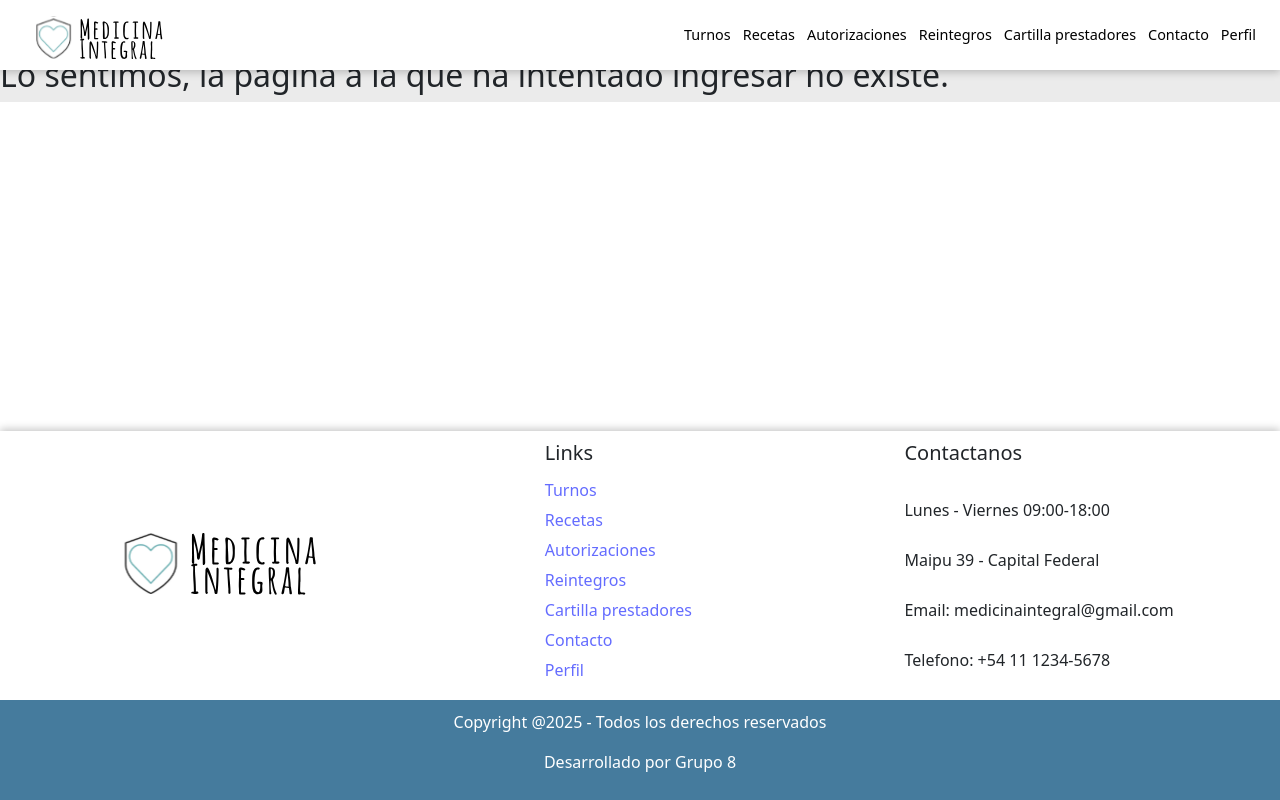
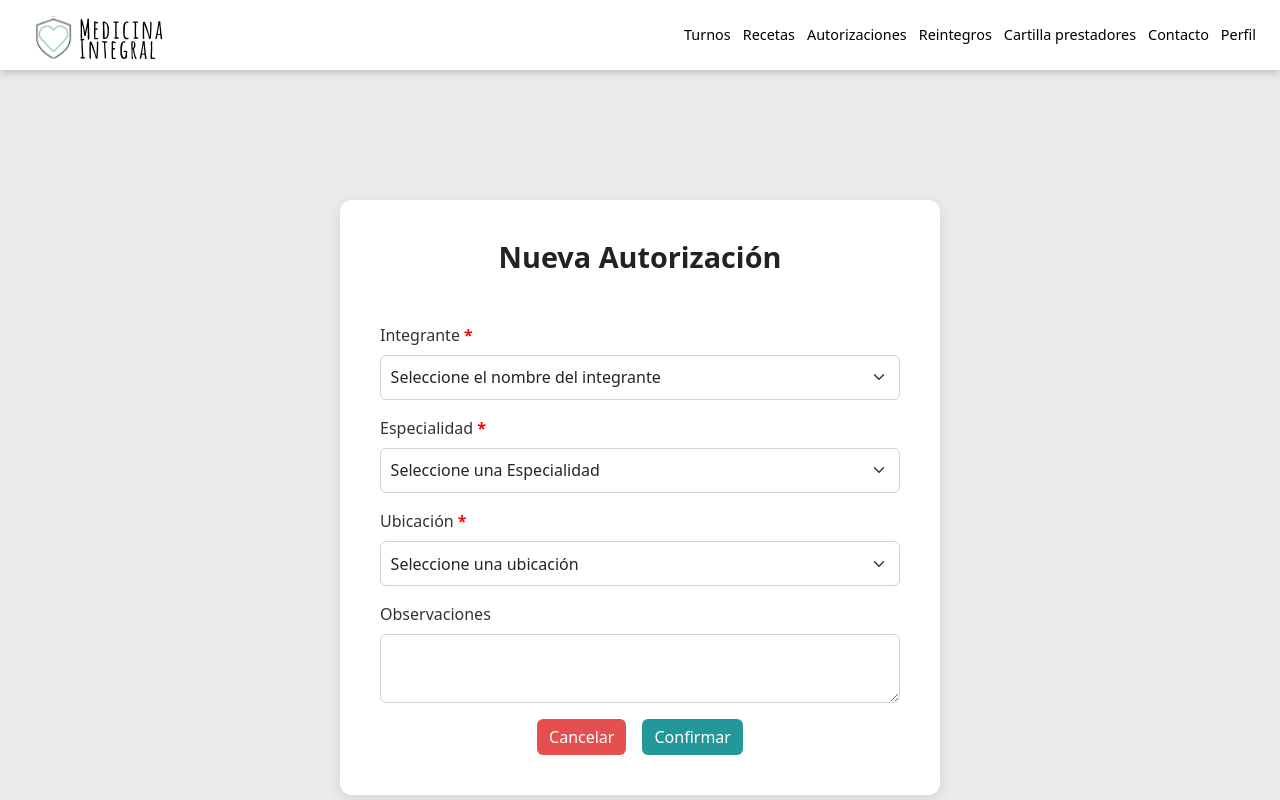
Before and after one commit to DesApp-2025c2-Grupo-8/Afiliados-FrontEnd, a React (Vite) app: page /cargar-autorizacion in a window 1280 px wide. Shown: the top 800 px of the page. Built offline with nearby package versions, Linux system fonts and the light colour scheme.

Commit message:
Avances en Formulario Autorizacion

```diff
--- a/src/AppRouter.jsx
+++ b/src/AppRouter.jsx
@@ -13,6 +13,7 @@ import ConsultarRecetas from "./Screens/ConsultarRecetas/ConsultarRecetas";
 import CartillaPrestadores from "./Screens/CartillaPrestadores/CartillaPrestadores";
 import ConsultarAutorizaciones from "./Screens/ConsultarAutorizaciones/ConsultarAutorizaciones";
 import ConsultarReintegros from "./Screens/ConsultarReintegros/ConsultarReintegros";
+import FormAutorizaciones from "./Screens/FormAutorizaciones/FormAutorizaciones";
 
 import NotFound from "./Screens/NotFound/NotFound";
 import ConsultarTurnos from "./Screens/ConsultarTurnos/ConsultarTurnos";
@@ -32,7 +33,7 @@ export function AppRouter() {
           <Route path='/cargar-receta' Component={FormRecetas}/>
           <Route path='/consultar-recetas' Component={ConsultarRecetas}/>
           <Route path='/consultar-turnos' Component={ConsultarTurnos}/>
-          {/* <Route path='/cargar-autorizacion' Component={}/> */}
+          <Route path='/cargar-autorizacion' Component={FormAutorizaciones}/>
           <Route path='/consultar-autorizaciones' Component={ConsultarAutorizaciones}/>
           {/* <Route path='/solicitar-reintegro' Component={}/> */}
           <Route path='/consultar-reintegros' Component={ConsultarReintegros}/>
--- /dev/null
+++ b/src/Screens/FormAutorizaciones/FormAutorizaciones.jsx
@@ -0,0 +1,62 @@
+import React, { useEffect } from "react";
+// import { useNavigate, Link } from "react-router-dom"
+import { Form, Col, Row, Modal, Button } from "react-bootstrap"
+import FormGenerico from "../../components/FormGenerico/FormGenerico";
+import styles from './FormAutorizaciones.module.css'
+
+const FormAutorizaciones = () => {
+    useEffect(() => {
+        document.title = 'Cargar Autorización - Medicina Integral'
+    }, []);
+
+
+    return (
+        <>
+            <section className={styles.formContainer}>
+                <h1 className={styles.titulo}>Nueva Autorización</h1>
+                <FormGenerico >
+                    <Form.Group>
+                        <Form.Label>Integrante<span className={styles.oblgatorio}>*</span></Form.Label>
+                        <Form.Select
+                            name="integrante"
+                            required
+                        >
+                            <option value="">Seleccione el nombre del integrante</option>
+                        </Form.Select>
+                    </Form.Group>
+
+                    <Form.Group>
+                        <Form.Label>Especialidad<span className={styles.oblgatorio}>*</span></Form.Label>
+                        <Form.Select
+                            name="Especialidad"
+                            required
+                        >
+                            <option value="">Seleccione una Especialidad</option>
+                        </Form.Select>
+                    </Form.Group>
+
+
+                    <Form.Group>
+                        <Form.Label>Ubicación<span className={styles.oblgatorio}>*</span></Form.Label>
+                        <Form.Select
+                            name="ubicacion"
+                            required
+                        >
+                            <option value="">Seleccione una ubicación</option>
+                        </Form.Select>
+                    </Form.Group>
+
+                    <Form.Group>
+                        <Form.Label>Observaciones</Form.Label>
+                        <Form.Control
+                            as="textarea"
+                            name="observaciones"
+                        />
+                    </Form.Group>
+                </FormGenerico>
+            </section>
+        </>
+    )
+
+}
+export default FormAutorizaciones;
--- /dev/null
+++ b/src/Screens/FormAutorizaciones/FormAutorizaciones.module.css
@@ -0,0 +1,58 @@
+.formContainer {
+  max-width: 600px;
+  margin: 200px auto;
+  background-color: #fff;
+  padding: 2.5rem;
+  border-radius: 12px;
+  box-shadow: 0 4px 16px rgba(0, 0, 0, 0.1);
+  transition: all 0.3s ease;
+}
+
+.titulo {
+  text-align: center;
+  font-size: 1.8rem;
+  font-weight: 600;
+  margin-bottom: 2rem;
+  color: #222;
+}
+
+label {
+  font-weight: 500;
+  color: #333;
+}
+
+.formContainer select,
+.formContainer textarea {
+  border-radius: 6px;
+  border: 1px solid #ced4da;
+  padding: 0.6rem;
+  font-size: 1rem;
+  transition: border-color 0.2s ease;
+}
+
+.formContainer select:focus,
+.formContainer textarea:focus {
+  border-color: #007b8f;
+  box-shadow: 0 0 0 0.15rem rgba(0, 123, 143, 0.25);
+  outline: none;
+}
+
+.oblgatorio {
+  color: red;
+  margin-left: 4px;
+  font-weight: bold;
+}
+
+
+
+/* 🧱 Responsive */
+@media (max-width: 768px) {
+  .formContainer {
+    padding: 1.5rem;
+    margin: 100px 1rem;
+  }
+
+  .titulo {
+    font-size: 1.5rem;
+  }
+}
```
